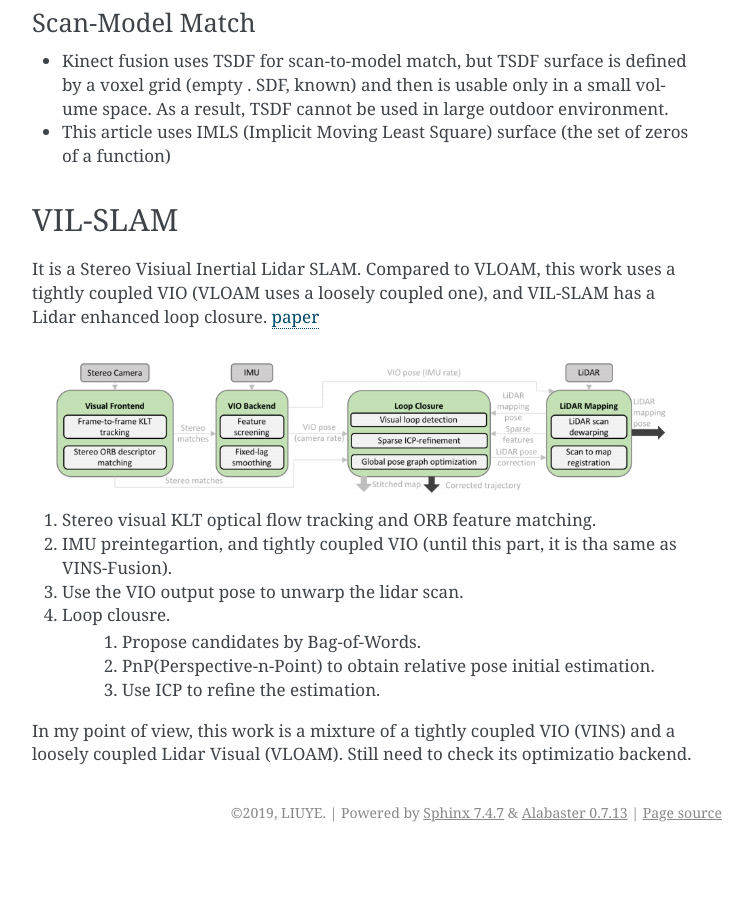
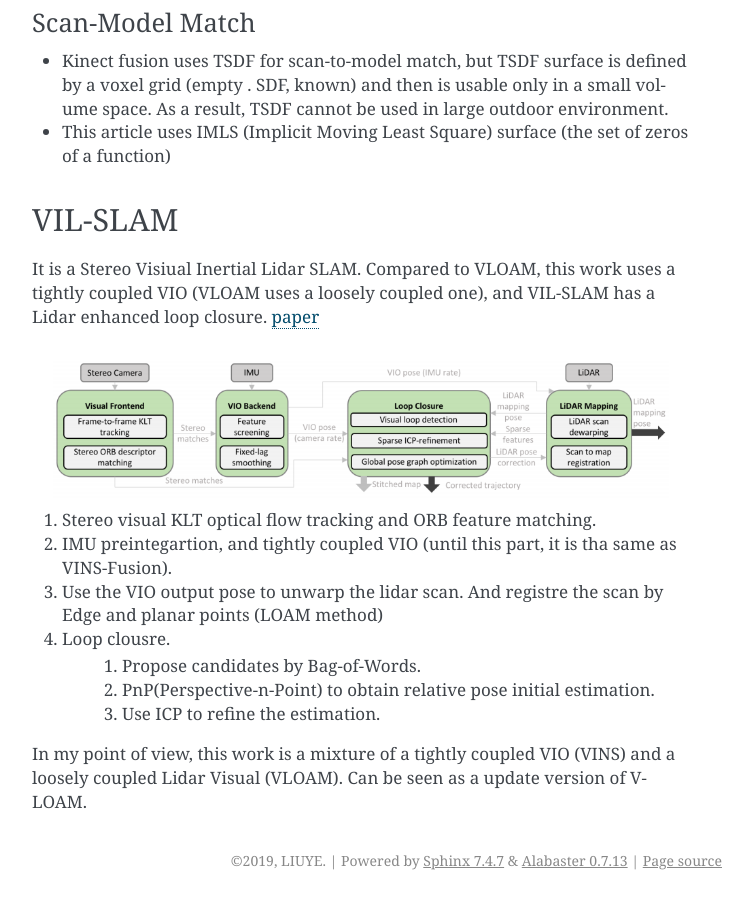
Before and after one commit to gggliuye/VIO, a Sphinx documentation site: the page built from docs/Lidar/lidarSLAM.rst, in a window 1280 px wide and 900 px high, scrolled down 1092 px. Shown: the whole window, without its empty margins (388-1141 px from the left). Built offline with Sphinx 7.4.7, drawn with Linux system fonts in a browser that asks for light colours; before the commit the page ends 1944 px from its top, so only the background shows below that.

Commit message:
Update lidarSLAM.rst

```diff
--- a/docs/Lidar/lidarSLAM.rst
+++ b/docs/Lidar/lidarSLAM.rst
@@ -60,10 +60,10 @@ It is a Stereo Visiual Inertial Lidar SLAM. Compared to VLOAM, this work uses a
 
 1. Stereo visual KLT optical flow tracking and ORB feature matching.
 2. IMU preintegartion, and tightly coupled VIO (until this part, it is tha same as VINS-Fusion).
-3. Use the VIO output pose to unwarp the lidar scan.
+3. Use the VIO output pose to unwarp the lidar scan. And registre the scan by Edge and planar points (LOAM method)
 4. Loop clousre.
     1. Propose candidates by Bag-of-Words.
     2. PnP(Perspective-n-Point) to obtain relative pose initial estimation.
     3. Use ICP to refine the estimation.
 
-In my point of view, this work is a mixture of a tightly coupled VIO (VINS) and a loosely coupled Lidar Visual (VLOAM). Still need to check its optimizatio backend.
+In my point of view, this work is a mixture of a tightly coupled VIO (VINS) and a loosely coupled Lidar Visual (VLOAM). Can be seen as a update version of V-LOAM.
```
